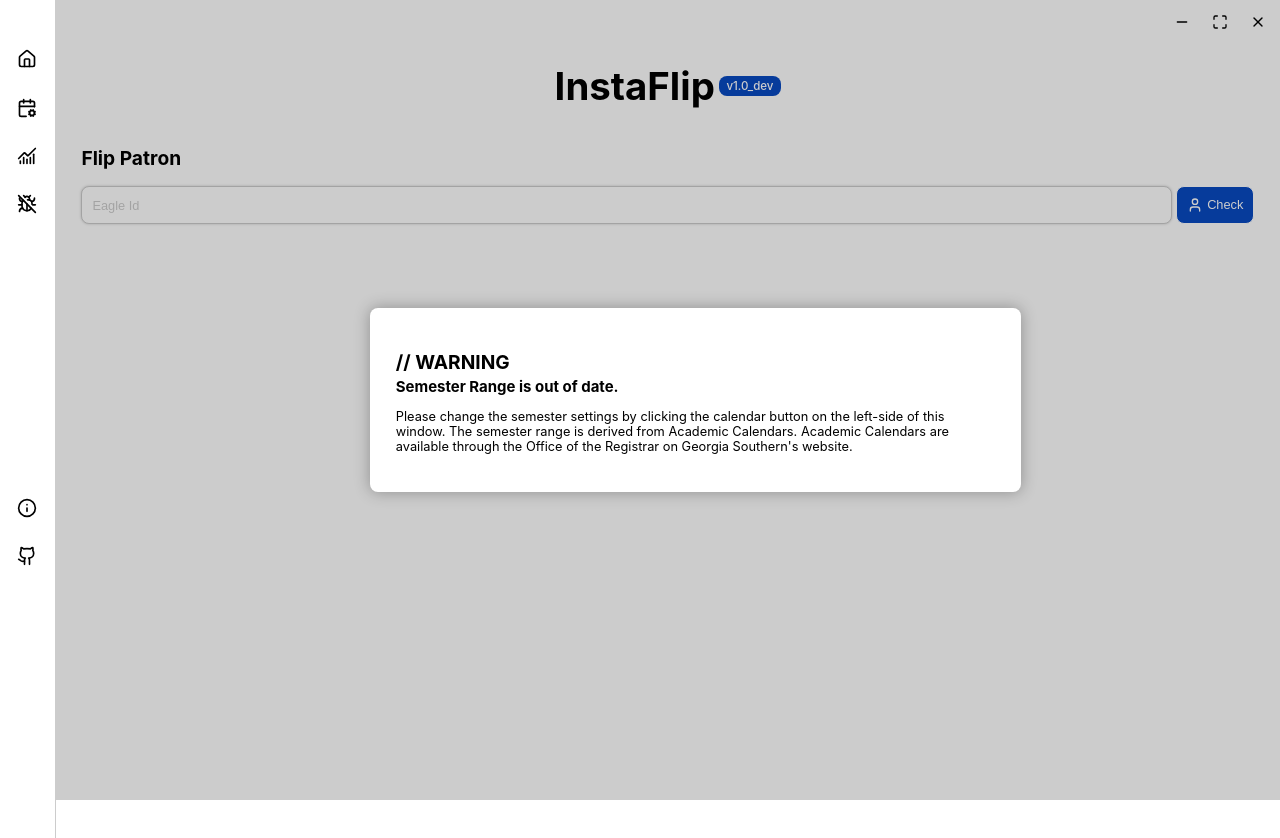
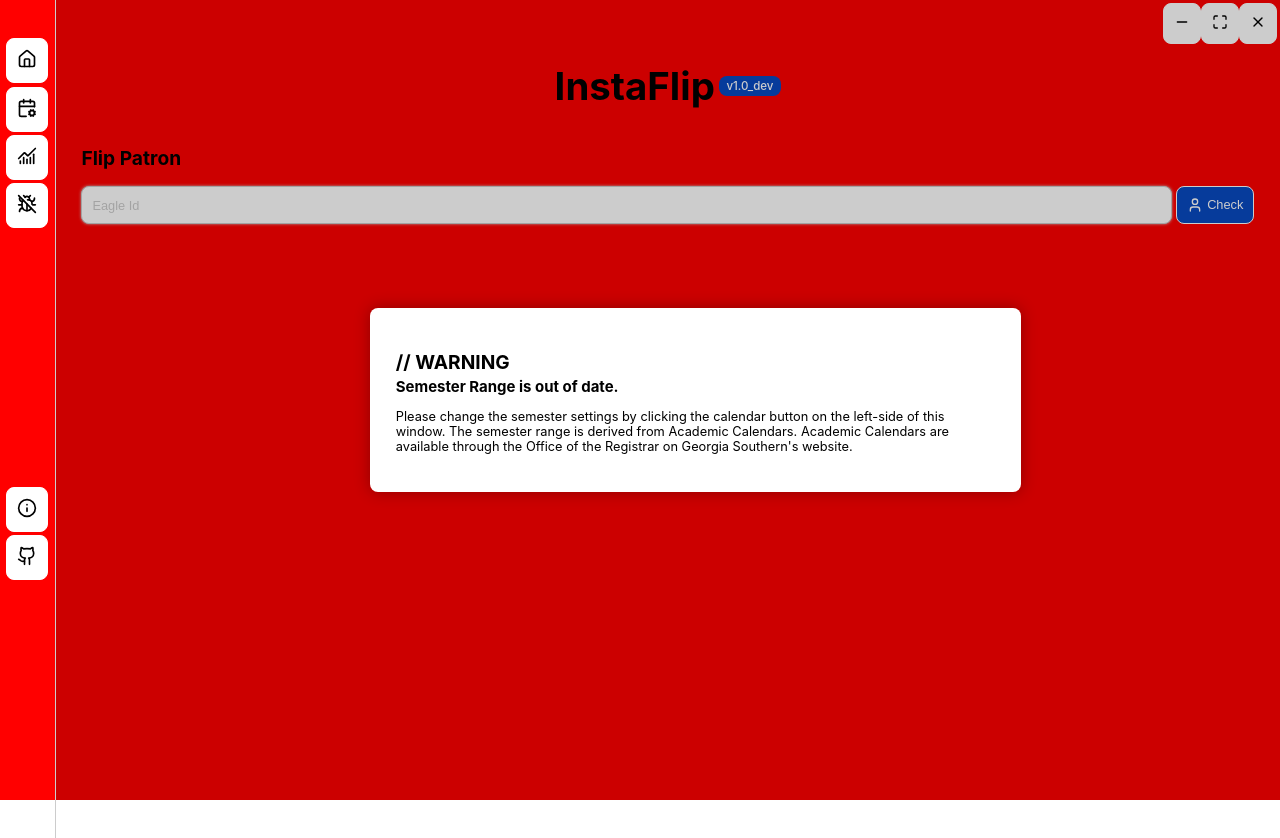
Before and after one commit to Honuluau/instaflip, a React (Vite) app in the folder frontend/: page / in a window 1280 px wide. Shown: the top 838 px of the page. Built offline with nearby package versions, Linux system fonts and the light colour scheme; a web font is replaced by a local one.

Commit message:
Turns out that Windows does not support OKCLH in their Webviewkit

```diff
--- a/frontend/src/style.css
+++ b/frontend/src/style.css
@@ -7,7 +7,7 @@ body {
     --accent2: rgb(37, 118, 232);
 
     --radius: 0.625rem;
-    --background: oklch(1, 0, 0);
+    --background-color: white;
     --background-hover: #f0f0f0;
     --border: #cccccc;
     --green: #00e793;
@@ -25,12 +25,12 @@ body {
     display: flex;
     flex-direction: row;
     height: 100vh;
-    background-color: var(--background);
+    background-color: rgb(255, 0, 0);
 }
 
 button {
     --wails-draggable: no-drag;
-    background-color: var(--background);
+    background-color: var(--background-color);
     border: 1px solid #FFFFFF;
     padding: 10px;
     cursor: pointer;
```
